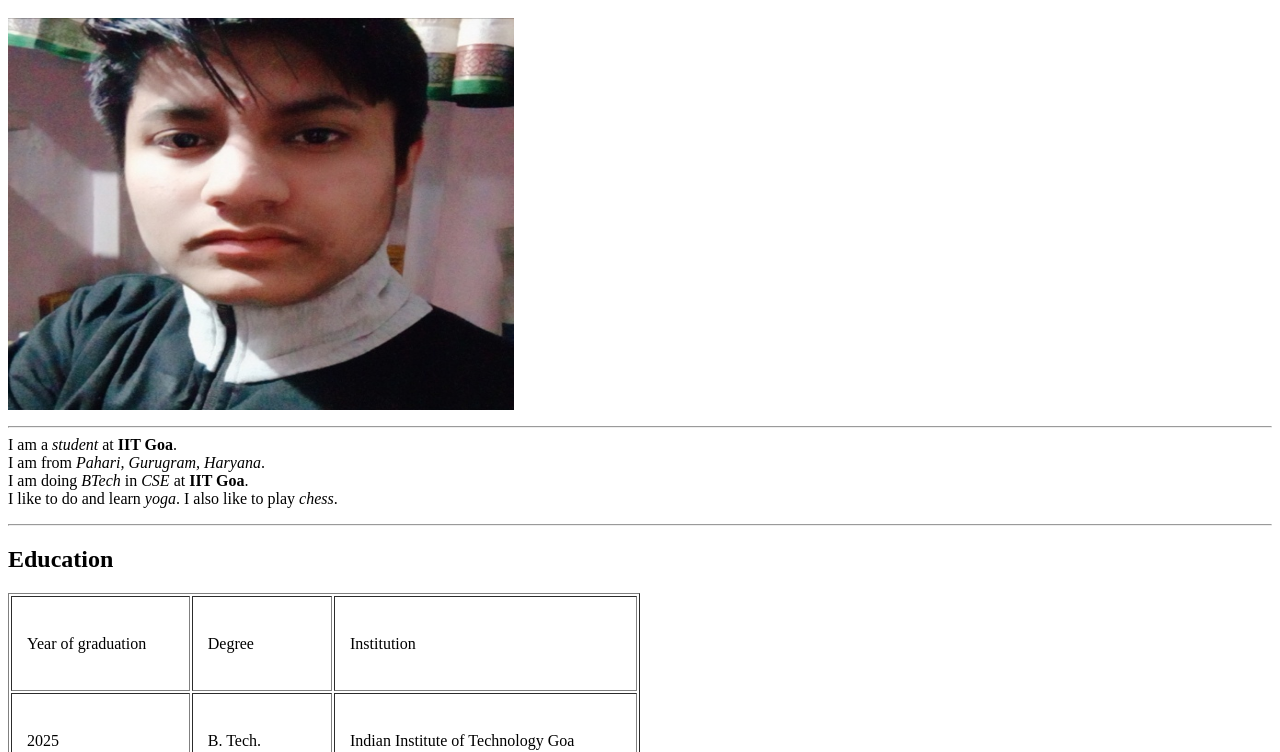
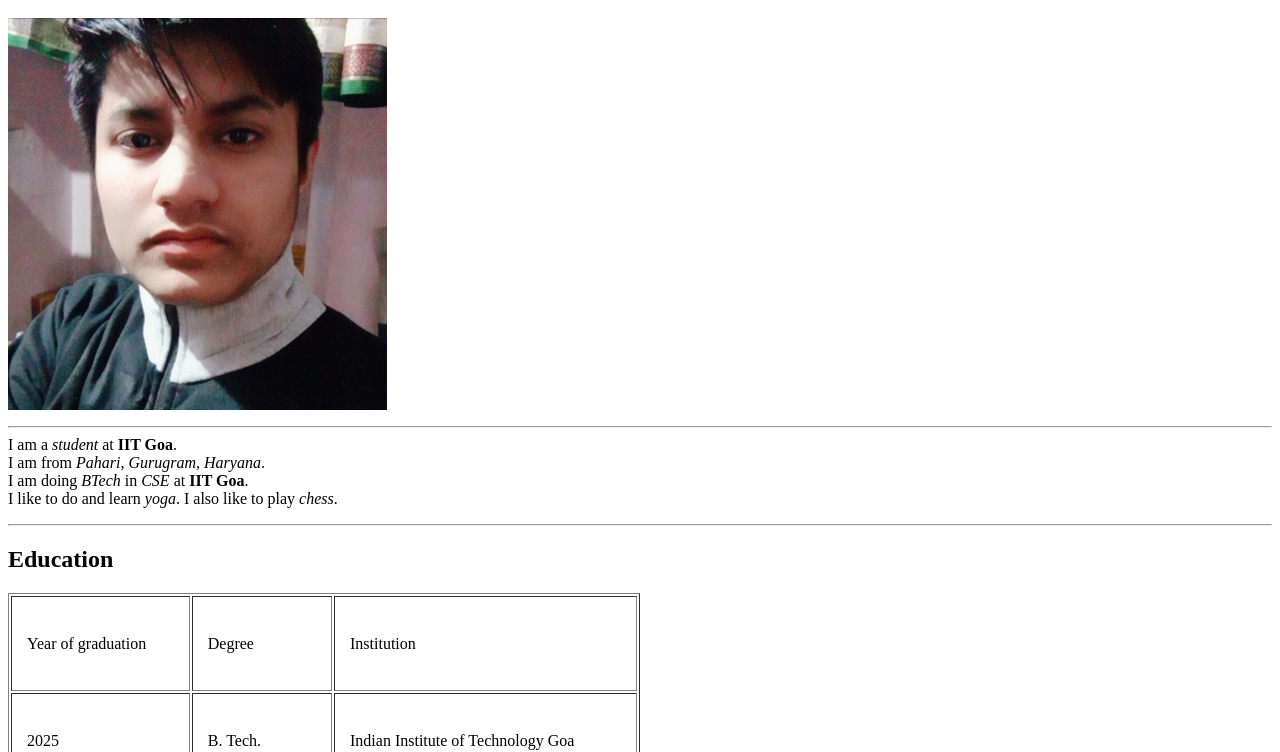
Before and after one commit to Harsh8692/Harsh8692.github.io, a plain HTML site: page index.html in a window 1280 px wide. Shown: the part 48-800 px from the top of the page. Drawn offline with Linux system fonts and the light colour scheme.

Commit message:
practice commit

```diff
--- a/index.html
+++ b/index.html
@@ -7,7 +7,7 @@
     <body>
         <h1> HARSH </h1>
         <!-- My Image -->
-        <img src="./img/harsh.JPG" height="50%" width="40%">
+        <img src="./img/harsh.JPG" height="50%" width="30%">
         <p>
         <hr>
         I am a <em>student</em> at <strong>IIT Goa</strong>.
```
Also changed, not shown: 1 other file.
